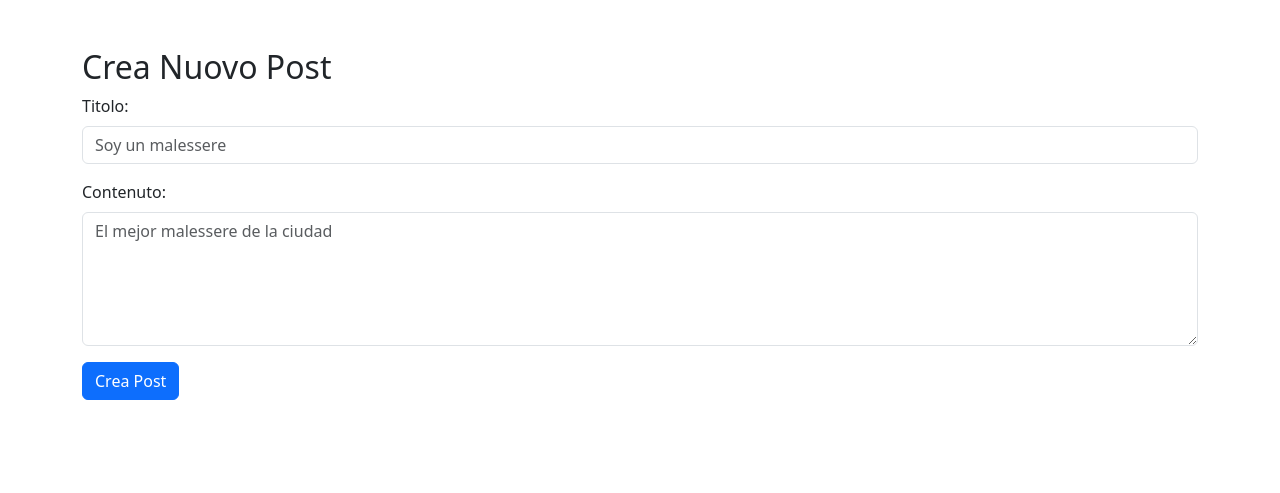
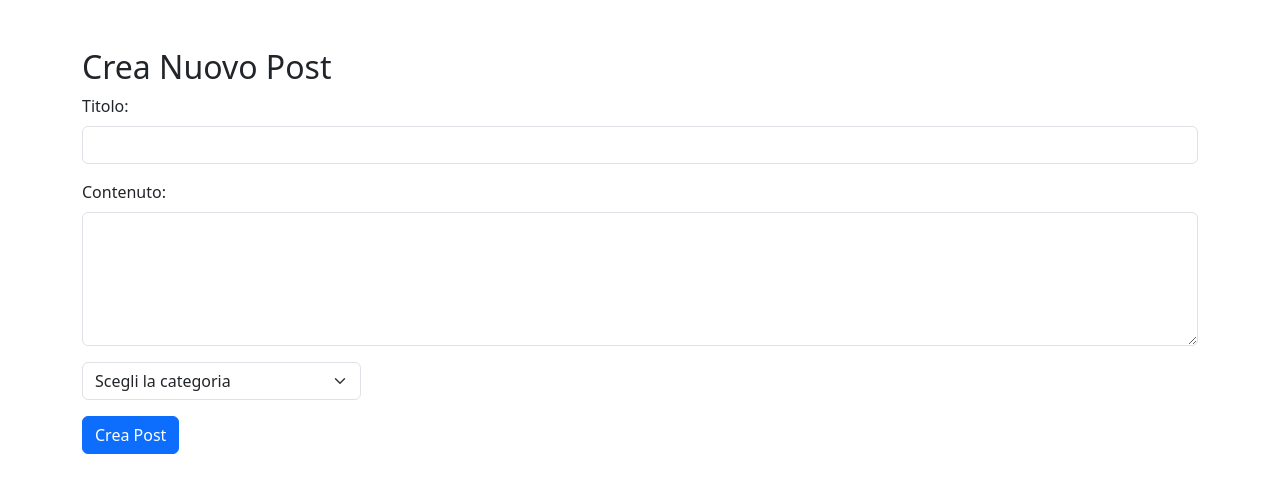
Before and after one commit to GiuseppeRiccardoPugliese/php-blog, a PHP site: page /create_post.php in a window 1280 px wide. Shown: the part 70-563 px from the top of the page. Run offline with PHP 8.4, Linux system fonts and the light colour scheme; the visitor is signed in with stand-in values (Sample User, id 1); tables that the repository leaves empty or names only in its code hold one stand-in row (values such as "Sample post").

Commit message:
Milestone 3 : possibilita' di aggiungere la categoria al post

```diff
--- a/create_post.php
+++ b/create_post.php
@@ -22,14 +22,36 @@ session_start();
         <form action="create_post.php" method="POST">
             <div class="mb-3">
                 <label for="title" class="form-label">Titolo:</label>
-                <input type="text" id="title" name="title" class="form-control" placeholder='Soy un malessere'>
+                <input type="text" id="title" name="title" class="form-control" required>
             </div>
             <div class="mb-3">
                 <label for="content" class="form-label">Contenuto:</label>
-                <textarea placeholder='El mejor malessere de la ciudad' id="content" name="content" class="form-control"
-                    rows="5"></textarea>
+                <textarea id="content" name="content" class="form-control" rows="5" required></textarea>
             </div>
+            <select id="category" class="form-select mb-3 w-25" aria-label="Seleziona la categoria" name="category"
+                required>
+                <option value="" disabled selected>Scegli la categoria</option>
+                <?php
+                // Connessione al database
+                $conn = new mysqli("127.0.0.1", "root", "root", "php-blog");
 
+                // Controllo la connessione
+                if ($conn->connect_error) {
+                    die("Connessione al database fallita: " . $conn->connect_error);
+                }
+
+                // Eseguo la query per ottenere le categorie
+                $sql = "SELECT * FROM categories";
+                $result = $conn->query($sql);
+
+                // Output delle opzioni per la select
+                if ($result->num_rows > 0) {
+                    while ($row = $result->fetch_assoc()) {
+                        echo "<option value='" . $row['id'] . "'>" . $row['name'] . "</option>";
+                    }
+                }
+                ?>
+            </select>
             <button type="submit" class="btn btn-primary">Crea Post</button>
         </form>
     </div>
@@ -56,19 +78,12 @@ if ($_SERVER["REQUEST_METHOD"] == "POST") {
     $title = $_POST["title"];
     $content = $_POST["content"];
     $user_id = $_SESSION["user_id"];
+    $category_id = $_POST["category"];
     // Altri campi del form...
 
-    // Connessione al database
-    $conn = new mysqli("127.0.0.1", "root", "root", "php-blog");
-
-    // Controllo la connessione
-    if ($conn->connect_error) {
-        die("Connessione al database fallita: " . $conn->connect_error);
-    }
-
     // Eseguo l'inserimento dei dati nel database
-    $stmt = $conn->prepare("INSERT INTO posts (title, content, user_id) VALUES (?, ?, ?)");
-    $stmt->bind_param("sss", $title, $content, $user_id);
+    $stmt = $conn->prepare("INSERT INTO posts (title, content, user_id, category_id) VALUES (?, ?, ?, ?)");
+    $stmt->bind_param("ssii", $title, $content, $user_id, $category_id); // Modifica dei parametri della bind_param per includere anche la categoria
 
     if ($stmt->execute()) {
         // Inserimento riuscito, redirect alla dashboard
```
Also changed, not shown: show_post.php (+6 -2 lines), update_post.php (+28 -0 lines).
